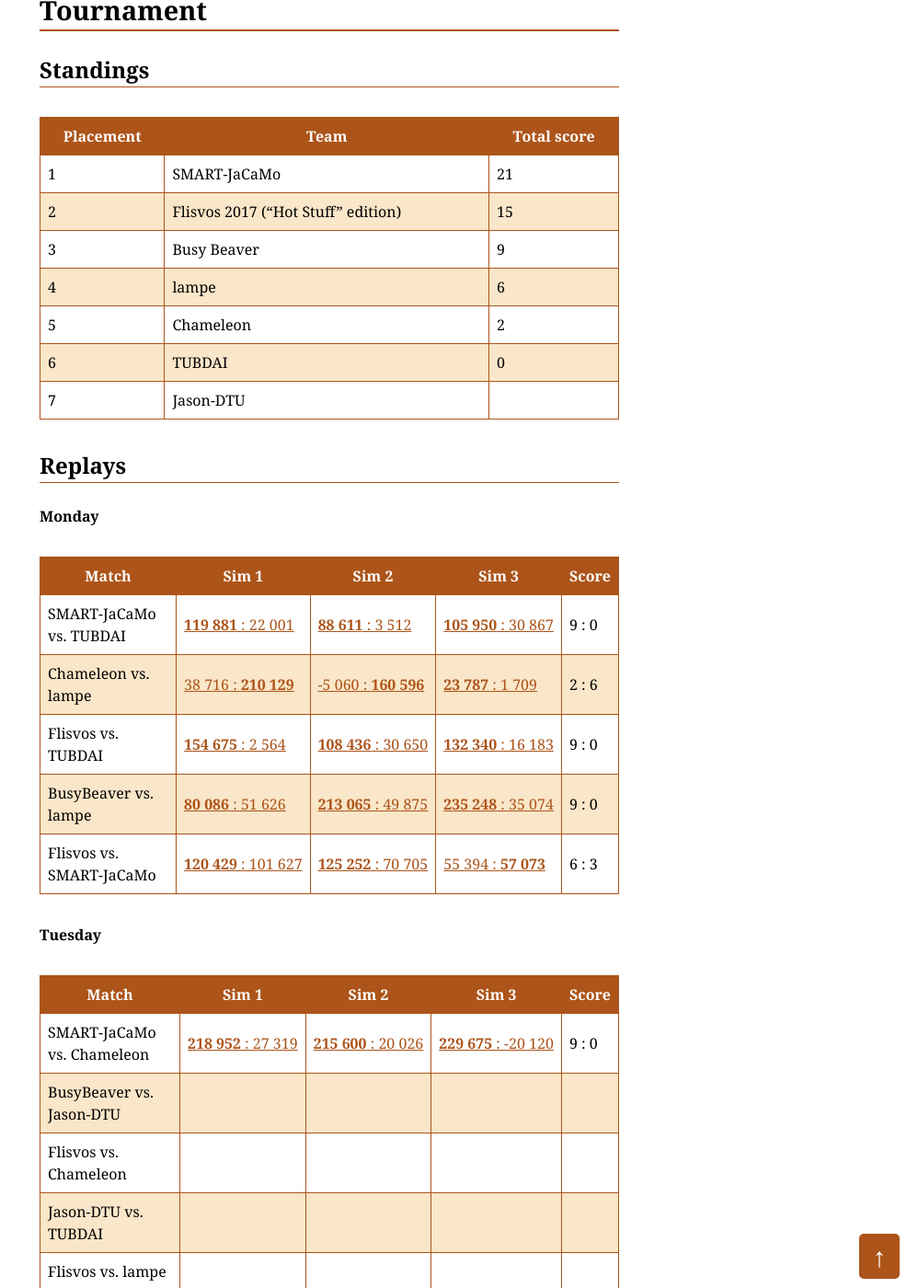
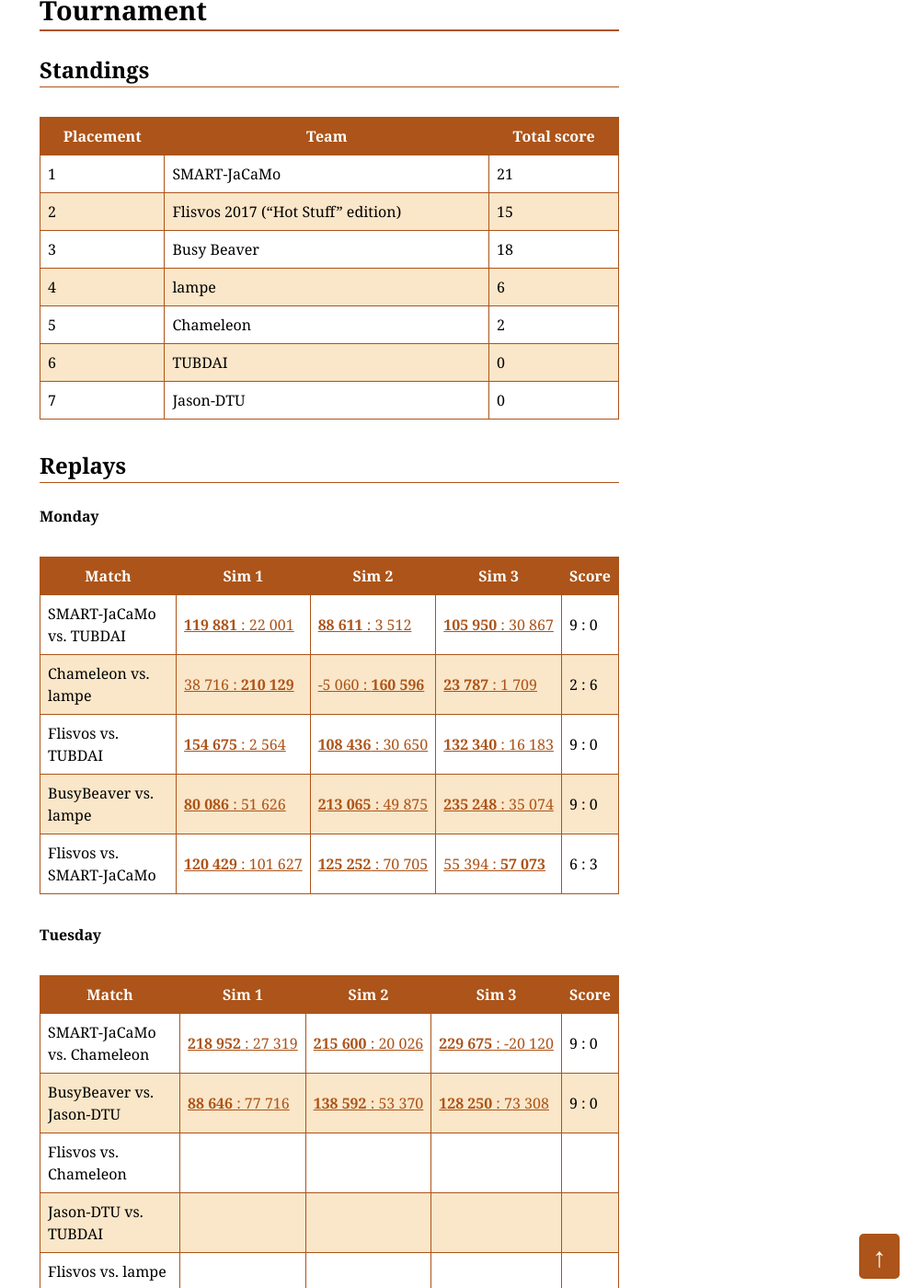
Before and after one commit to agentcontest/agentcontest.github.io, a Jekyll site: the page built from 2017/index.md, in a window 1280 px wide and 1400 px high, scrolled down 322 px. Shown: the whole window at 92% size, without its empty margins (282-1280 px from the left). Built offline with Jekyll 4.4.1, drawn with Linux system fonts in a browser that asks for light colours.

Commit message:
round 1 complete

```diff
--- a/2017/index.md
+++ b/2017/index.md
@@ -13,11 +13,11 @@
 --- | --- | ---
 1 | SMART-JaCaMo | 21
 2 | Flisvos 2017 ("Hot Stuff" edition) | 15
-3 | Busy Beaver | 9
+3 | Busy Beaver | 18
 4 | lampe | 6
 5 | Chameleon | 2
 6 | TUBDAI | 0
-7 | Jason-DTU |
+7 | Jason-DTU | 0
 
 ### Replays
 
@@ -35,8 +35,8 @@
 
 Match | Sim 1 | Sim 2 | Sim 3 | Score
 --- | --- | --- | --- | ---
-SMART&#8209;JaCaMo vs. Chameleon | [**218&nbsp;952**&nbsp;:&nbsp;27&nbsp;319](/2017/replays/?2017-09-19-14-03-51-2017-MAPC-Sim1) | [**215&nbsp;600**&nbsp;:&nbsp;20&nbsp;026](/2017/replays/?2017-09-19-14-03-51-2017-MAPC-Sim2) | [**229&nbsp;675**&nbsp;:&nbsp;-20&nbsp;120](/2017/replays/?2017-09-19-14-03-51-2017-MAPC-Sim3) | 9 : 0
-BusyBeaver vs. Jason&#8209;DTU |
+SMART&#8209;JaCaMo vs. Chameleon | [**218&nbsp;952**&nbsp;:&nbsp;27&nbsp;319](/2017/replays/?2017-09-19-14-03-51-2017-MAPC-Sim1) | [**215&nbsp;600**&nbsp;:&nbsp;20&nbsp;026](/2017/replays/?2017-09-19-14-03-51-2017-MAPC-Sim2) | [**229&nbsp;675**&nbsp;:&nbsp;&#8209;20&nbsp;120](/2017/replays/?2017-09-19-14-03-51-2017-MAPC-Sim3) | 9 : 0
+BusyBeaver vs. Jason&#8209;DTU | [**88&nbsp;646**&nbsp;:&nbsp;77&nbsp;716](/2017/replays/?2017-09-19-14-03-31-2017-MAPC-Sim1) | [**138&nbsp;592**&nbsp;:&nbsp;53&nbsp;370](/2017/replays/?2017-09-19-14-03-31-2017-MAPC-Sim2) | [**128&nbsp;250**&nbsp;:&nbsp;73&nbsp;308](/2017/replays/?2017-09-19-14-03-31-2017-MAPC-Sim3) | 9 : 0
 Flisvos vs. Chameleon |
 Jason&#8209;DTU vs. TUBDAI |
 Flisvos vs. lampe |
```
